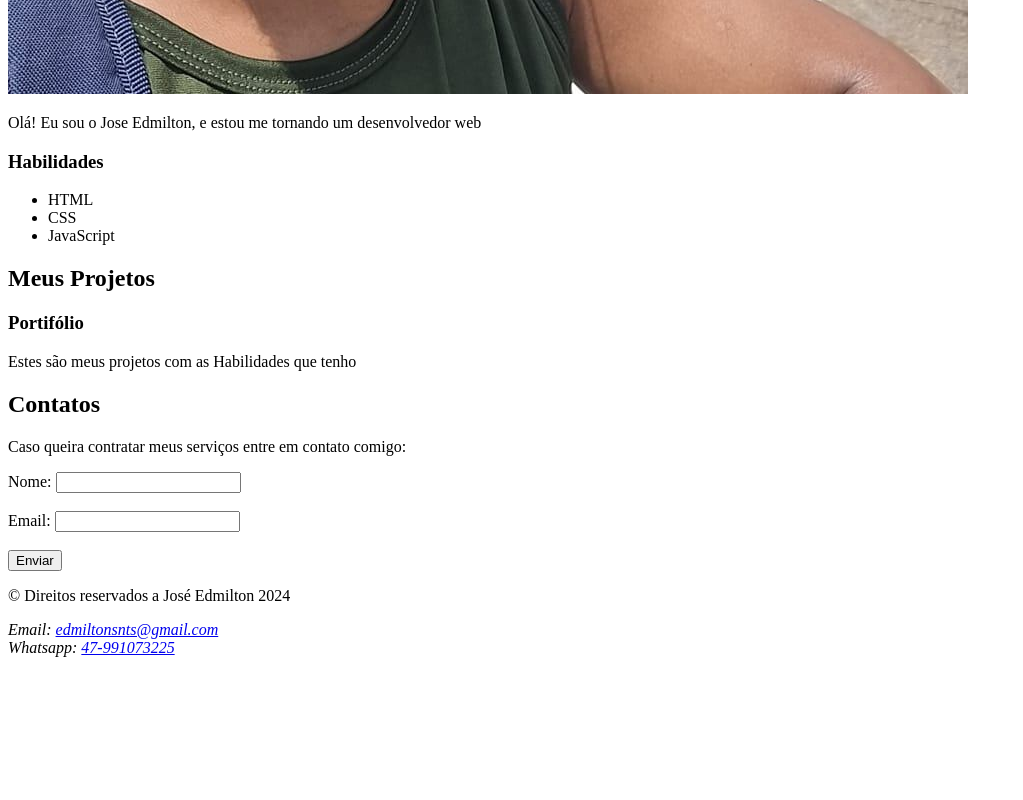
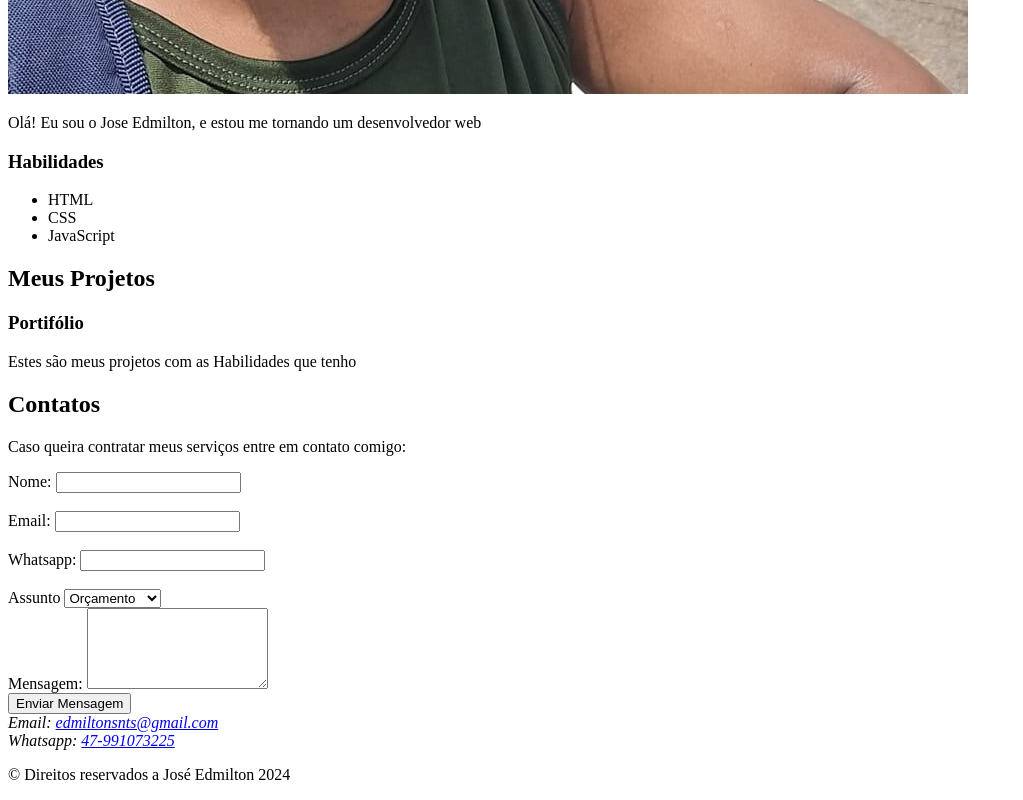
Before and after one commit to edmiltonsnts/CURSO-FELAB365, a plain HTML site: page index.html in a window 1280 px wide. Shown: the part 1039-1839 px from the top of the page, without its empty margins (0-1023 px from the left). Before the commit the page ends 1704 px from the top, so only its background shows below. Drawn offline with Linux system fonts and the light colour scheme.

Commit message:
modified files

```diff
--- a/index.html
+++ b/index.html
@@ -56,10 +56,28 @@
       <p>Caso queira contratar meus serviços entre em contato comigo:</p>
       <form>
         <label for="nome">Nome:</label>
-        <input type="text" id="nome" name="nome"><br><br>
+        <input type="text" id="nome" name="nome" required><br><br>
         <label for="email">Email:</label>
-        <input type="email" id="email" name="email"><br><br>
-        <button>Enviar</button>
+        <input type="email" id="email" name="email" required><br><br>
+        <label for="tel">Whatsapp:</label>
+        <input type="tel" id="whatsapp" name="whatsapp" required><br><br>
+
+        <label for="assunto">Assunto</label>
+        <select name="assunto" id="assunto">
+          <option value="orcamento">Orçamento</option>
+          <option value="duvida">Dúvidas</option>
+          <option value="contratar">Me contratar</option>
+        </select>
+
+        <br>
+
+        <label for="mensagem">Mensagem:</label>
+        <textarea name="mensagem" id="mensagem" cols="20" rows="5" required></textarea>
+
+        <br>
+
+        <input type="submit" value="Enviar Mensagem">
+
       </form>
     </section>
   </main>
@@ -68,13 +86,15 @@
 
 
   <footer>
-    <p>&copy; Direitos reservados a José Edmilton 2024</p>
+
     <address>
       Email: <a href="mailto:edmiltonsnts@gmail.com">edmiltonsnts@gmail.com</a> <br>
       Whatsapp: <a href="tel:+5547991073225">47-991073225</a>
 
     </address>
 
+    <p>&copy; Direitos reservados a José Edmilton 2024</p>
+
 
   </footer>
 </body>
```
